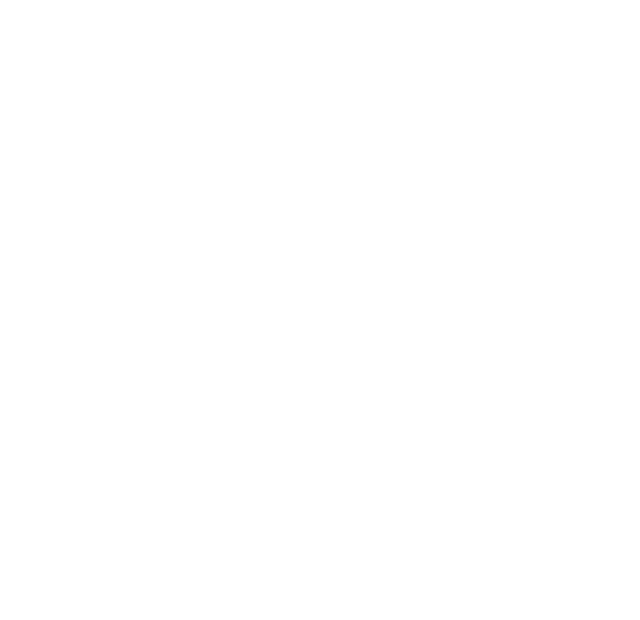
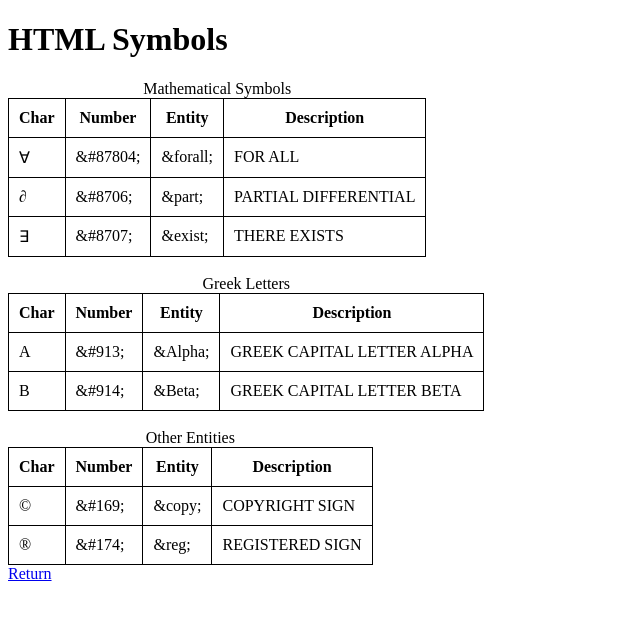
Before and after one commit to Oscar-Jin/HTML-Tutorial-w3, a plain HTML site: page Tutorial/Symbols/symbols.html in a window 1280 px wide. Shown: the whole page, without its empty margins (0-640 px from the left). Drawn offline with Linux system fonts and the light colour scheme.

Commit message:
complete symbol html

```diff
--- a/Tutorial/Symbols/symbols.html
+++ b/Tutorial/Symbols/symbols.html
@@ -4,8 +4,95 @@
   <meta charset="UTF-8">
   <meta name="viewport" content="width=device-width, initial-scale=1.0">
   <title>HTML Symbols</title>
+  <style>
+    table, th, td {
+      border: 1px solid black;
+      border-collapse: collapse;
+      padding: 10px;
+    }
+  </style>
 </head>
 <body>
+  <h1>HTML Symbols</h1>
 
+  <table class="nontranslate">
+    <caption>Mathematical Symbols</caption>
+    <tr>
+      <th>Char</th>
+      <th>Number</th>
+      <th>Entity</th>
+      <th>Description</th>
+    </tr>
+    <tr>
+      <td>&forall;</td>
+      <td>&amp;#87804;</td>
+      <td>&amp;forall;</td>
+      <td>FOR ALL</td>
+    </tr>
+    <tr>
+      <td>&part;</td>
+      <td>&amp;#8706;</td>
+      <td>&amp;part;</td>
+      <td>PARTIAL DIFFERENTIAL</td>
+    </tr>
+    <tr>
+      <td>&exist;</td>
+      <td>&amp;#8707;</td>
+      <td>&amp;exist;</td>
+      <td>THERE EXISTS</td>
+    </tr>
+  </table>
+
+  <br>
+
+  <table>
+    <caption>Greek Letters</caption>
+    <tr>
+      <th>Char</th>
+      <th>Number</th>
+      <th>Entity</th>
+      <th>Description</th>
+    </tr>
+    <tr>
+      <td>&Alpha;</td>
+      <td>&amp;#913;</td>
+      <td>&amp;Alpha;</td>
+      <td>GREEK CAPITAL LETTER ALPHA</td>
+    </tr>
+    <tr>
+      <td>&Beta;</td>
+      <td>&amp;#914;</td>
+      <td>&amp;Beta;</td>
+      <td>GREEK CAPITAL LETTER BETA</td>
+    </tr>
+  </table>
+
+  <br>
+
+  <table>
+    <caption>Other Entities</caption>
+    <tr>
+      <th>Char</th>
+      <th>Number</th>
+      <th>Entity</th>
+      <th>Description</th>
+    </tr>
+    <tr>
+      <td>&copy;</td>
+      <td>&amp;#169;</td>
+      <td>&amp;copy;</td>
+      <td>COPYRIGHT SIGN</td>
+    </tr>
+    <tr>
+      <td>&reg;</td>
+      <td>&amp;#174;</td>
+      <td>&amp;reg;</td>
+      <td>REGISTERED SIGN</td>
+    </tr>
+  </table>
+
+  <footer>
+    <a href="../../index.html">Return</a>
+  </footer>
 </body>
 </html>
```
Also changed, not shown: index.html (+1 -1 lines).
